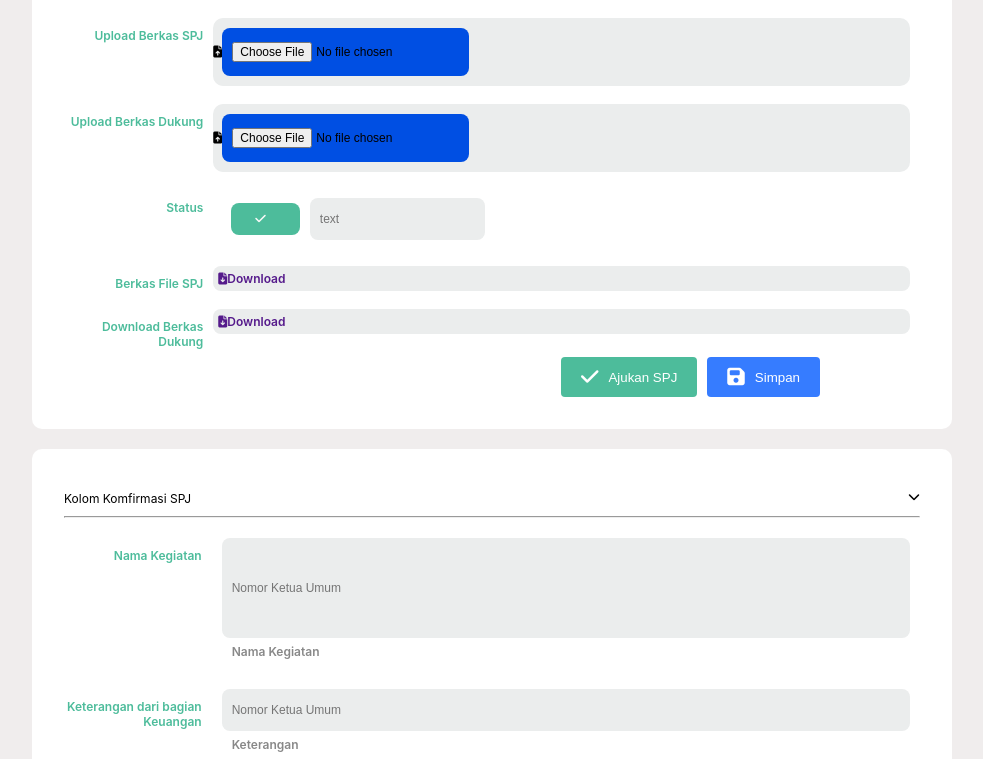
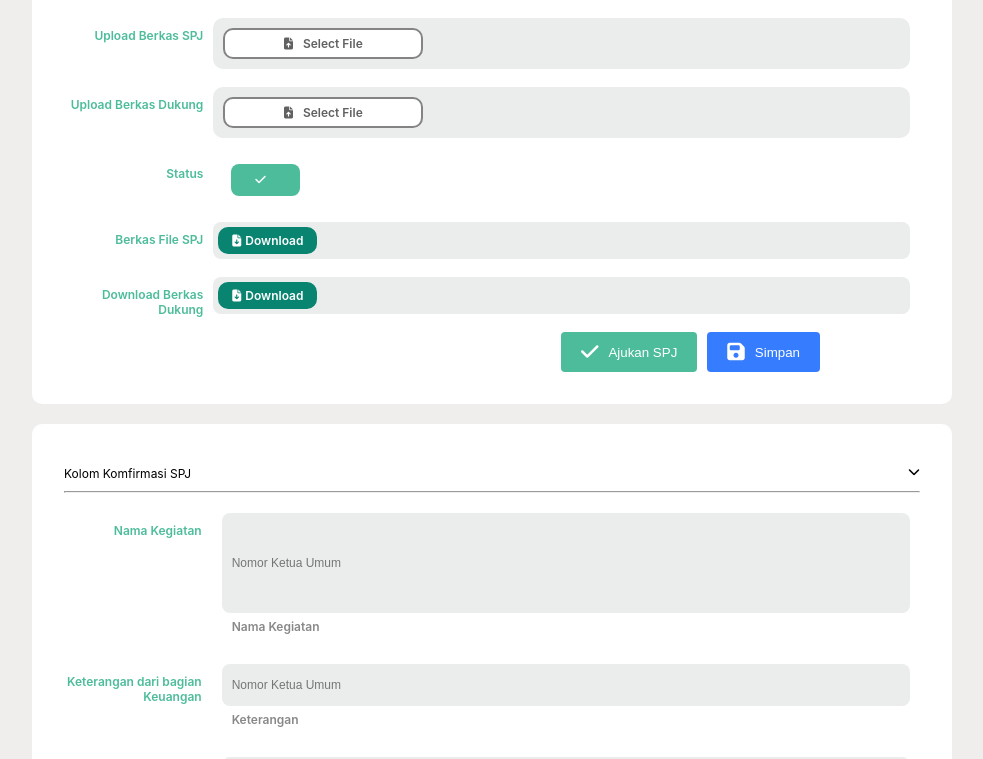
Before and after one commit to wawanharianto/Sistem-Ormawa-unram, a React (Create React App) app: page /SPJ/details/1 in a window 1280 px wide. Shown: the part 903-1662 px from the top of the page, without its empty margins (288-1271 px from the left). Built offline with nearby package versions, Linux system fonts and the light colour scheme; no server answers.

Commit message:
update button chose file css

```diff
--- a/src/component/Dashboard/Users/Arsip/Arsip.css
+++ b/src/component/Dashboard/Users/Arsip/Arsip.css
@@ -25,3 +25,7 @@
 .tabPengajuanProposal tr:nth-child(1) .head8 {
   border-radius: 0 4px 0 0;
 }
+
+.tabPengajuanProposal tr td {
+  padding: 10px 10px;
+}
--- a/src/component/Dashboard/Users/LaporanPertanggungJawaban/DLaporanPJ.jsx
+++ b/src/component/Dashboard/Users/LaporanPertanggungJawaban/DLaporanPJ.jsx
@@ -17,6 +17,8 @@ function DSuratPJ() {
   const [keterangan_akademik, setKetAkademik] = useState('');
   const [dana_disetujui, setDanaSetuju] = useState('');
   const [msg, setMsg] = useState('');
+  const [nameLPJ, setNameLPJ] = useState('');
+  const [nameRevisiLPJ, setNameRevisiLPJ] = useState('');
   const navigate = useNavigate();
   const { uuid } = useParams();
 
@@ -47,6 +49,7 @@ function DSuratPJ() {
   const loadFile = (e) => {
     const proposal = e.target.files[0];
     setFile(proposal);
+    setNameLPJ(e.target.files[0].name);
   };
 
   const updateLPJ = async (e) => {
@@ -221,7 +224,12 @@ function DSuratPJ() {
                 <p>Upload Laporan Pertanggung Jawaban</p>
                 <div className="contInput">
                   <div className="file-up">
-                    <input type="file" name="file" onChange={loadFile}></input>
+                    <label className="file-upload">
+                      <i class="fa-solid fa-file-arrow-up"></i>
+                      <input type="file" name="file" onChange={loadFile} className="upload"></input>
+                      <span>Select File</span>
+                    </label>
+                    <p className="text-upload">{nameLPJ}</p>
                   </div>
                 </div>
               </div>
@@ -240,8 +248,7 @@ function DSuratPJ() {
                 <p>Laporan Pertanggung Jawaban</p>
                 <div className="contInput">
                   <div className="file-BSPJ">
-                    <a href={url} target="_blank">
-                      {' '}
+                    <a href={url} target="_blank" className="btn_download">
                       <i class="fa-solid fa-file-arrow-down"></i>Download
                     </a>
                     <p>{namafile}</p>
@@ -286,7 +293,21 @@ function DSuratPJ() {
               <p>Revisi file SPJ</p>
               <div className="contInput">
                 <div className="file-BSPJ">
-                  <input type="file" name="file" onChange={loadFile}></input>
+                  <label className="file-upload">
+                    <i class="fa-solid fa-file-arrow-up"></i>
+                    <input
+                      type="file"
+                      name="file"
+                      onChange={(e) => {
+                        const proposal = e.target.files[0];
+                        setFile(proposal);
+                        setNameRevisiLPJ(e.target.files[0].name);
+                      }}
+                      className="upload"
+                    ></input>
+                    <span>Select File</span>
+                  </label>
+                  <p className="text-upload">{nameRevisiLPJ}</p>
                 </div>
               </div>
             </div>
--- a/src/component/Dashboard/Users/PengajuanDana/PengajuanDana_Add.jsx
+++ b/src/component/Dashboard/Users/PengajuanDana/PengajuanDana_Add.jsx
@@ -20,6 +20,7 @@ function PengajuanDana_Add() {
   const [keterangan_keuangan, setKetKeuangan] = useState('');
   const [dana_disetujui, setDanaSetuju] = useState('');
   const [msg, setMsg] = useState('');
+  const [namePropWD3, setNamePropWD3] = useState('');
   const { user } = useSelector((state) => state.auth);
   const navigate = useNavigate();
   const { uuid } = useParams();
@@ -55,6 +56,7 @@ function PengajuanDana_Add() {
   const loadFile = (e) => {
     const proposal = e.target.files[0];
     setFile(proposal);
+    setNamePropWD3(e.target.files[0].name);
   };
 
   // const handleClose = () => {
@@ -84,7 +86,7 @@ function PengajuanDana_Add() {
         setMsg(error.response.data.msg);
       }
     }
-  }
+  };
 
   const updateKetKeuangan = async (e) => {
     e.preventDefault();
@@ -98,7 +100,7 @@ function PengajuanDana_Add() {
         headers: {
           'Content-type': 'multipart/form-data',
         },
-      })
+      });
       setMsg('success update ket keuangan');
       console.log(msg);
       if (msg == 'success update ket keuangan') {
@@ -109,7 +111,7 @@ function PengajuanDana_Add() {
         setMsg(error.response.data.msg);
       }
     }
-  }
+  };
 
   // check kondition button setujui/ tolak
   if (status == 'Proposal ACC') {
@@ -215,7 +217,13 @@ function PengajuanDana_Add() {
               <div className="finput">
                 <p>Upload Proposal sudah ada ttd WDIII</p>
                 <div className="contInput">
-                  <input type="file" name="file" onChange={loadFile}></input>
+                  <div className="content">
+                    <label className="file-upload">
+                      <input type="file" name="file" onChange={loadFile} className="upload"></input>
+                      <span>Choose File</span>
+                    </label>
+                    <p className="text-upload">{namePropWD3}</p>
+                  </div>
                 </div>
               </div>
 
@@ -228,7 +236,8 @@ function PengajuanDana_Add() {
                 </div>
               </div>
 
-              {status == 'Proposal pengajuan dana' && (<div className="finput">
+              {status == 'Proposal pengajuan dana' && (
+                <div className="finput">
                   <p>Download proposal sudah ada ttd WDIII</p>
                   <div className="contInput">
                     <div className="down-approve">
@@ -239,7 +248,8 @@ function PengajuanDana_Add() {
                       <p>{namafile}</p>
                     </div>
                   </div>
-              </div>)}
+                </div>
+              )}
 
               <div className="fbtn-form">
                 <button onClick={() => setStatus('Proposal pengajuan dana')} type="submit" className="Ajukan">
@@ -277,7 +287,7 @@ function PengajuanDana_Add() {
                 <i class="fa-solid fa-check"></i>Setuju
               </button>)} */}
 
-              <button id='btn_setuju' onClick={() => setStatus('Berkegiatan')} type="submit" className="Ajukan" >
+              <button id="btn_setuju" onClick={() => setStatus('Berkegiatan')} type="submit" className="Ajukan">
                 <i class="fa-solid fa-check"></i>Setuju
               </button>
 
--- a/src/component/Dashboard/Users/PengajuanProposal/PengajuanProposal.css
+++ b/src/component/Dashboard/Users/PengajuanProposal/PengajuanProposal.css
@@ -138,6 +138,10 @@
   display: flex;
   color: rgb(181, 182, 183);
   font-size: 10px;
+}
+.finput .content {
+  display: flex;
+  align-items: center;
 }
 
 .fbtn-form {
--- a/src/component/Dashboard/Users/PengajuanProposal/PengajuanProposal.jsx
+++ b/src/component/Dashboard/Users/PengajuanProposal/PengajuanProposal.jsx
@@ -17,6 +17,7 @@ function PengajuanProposal() {
   const [Statuscount, setStatuscount] = useState(0);
   const [status, setStatus] = useState('Proposal di ajukan');
   const [msg, setMsg] = useState('');
+  const [nameProp, setNameProp] = useState('');
   const navigate = useNavigate();
   const { user } = useSelector((state) => state.auth);
 
@@ -35,6 +36,7 @@ function PengajuanProposal() {
   const loadFile = (e) => {
     const proposal = e.target.files[0];
     setFile(proposal);
+    setNameProp(e.target.files[0].name);
   };
 
   const handleClose = () => {
@@ -178,7 +180,13 @@ function PengajuanProposal() {
               <div className="finput">
                 <p>Proposal</p>
                 <div className="contInput">
-                  <input type="file" name="file" onChange={loadFile}></input>
+                  <div className="content">
+                    <label className="file-upload">
+                      <input type="file" name="file" onChange={loadFile} className="upload"></input>
+                      <span>Choose File</span>
+                    </label>
+                    <p className="text-upload">{nameProp}</p>
+                  </div>
                 </div>
               </div>
 
--- a/src/component/Dashboard/Users/SuratPertanggungJawaban/DSuratPJ.css
+++ b/src/component/Dashboard/Users/SuratPertanggungJawaban/DSuratPJ.css
@@ -112,6 +112,43 @@
   text-align: left;
   padding: 4px 0 0 10px;
 }
-.finput .upload {
-  background-color: #004fe3;
+
+.finput .file-upload .upload {
+  position: absolute;
+  visibility: hidden;
 }
+.finput .file-upload {
+  background-color: #ffffff;
+  width: 200px;
+  padding: 6px 10px;
+  margin-left: 10px;
+  border-radius: 10px;
+  display: flex;
+  text-align: center;
+  justify-content: center;
+  align-items: center;
+  gap: 10px;
+  color: rgb(98, 97, 97);
+  border: 2px solid #848484;
+}
+.finput .file-upload:hover {
+  background-color: #d0ece7;
+}
+.finput .text-upload {
+  color: #7a7a7b;
+  text-align: left;
+  margin-left: 10px;
+}
+.finput .btn_download {
+  background-color: #088470;
+  padding: 6px 14px;
+  border-radius: 10px;
+  display: flex;
+  align-items: center;
+  justify-content: center;
+  gap: 4px;
+  color: white;
+}
+.finput .btn_download:hover {
+  background-color: #0bb599;
+}
--- a/src/component/Dashboard/Users/SuratPertanggungJawaban/DSuratPJ.jsx
+++ b/src/component/Dashboard/Users/SuratPertanggungJawaban/DSuratPJ.jsx
@@ -24,6 +24,9 @@ function DSuratPJ() {
   const [msg, setMsg] = useState('');
   const [msg1, setMsg1] = useState('');
   const [msg2, setMsg2] = useState('');
+  const [nameFileSpj, setNameFileSpj] = useState('');
+  const [nameFilePdkg, setNameFilePdkg] = useState('');
+  const [nameRevisiSpj, setNameRevisiSpj] = useState('');
   const navigate = useNavigate();
   const { uuid } = useParams();
 
@@ -42,7 +45,7 @@ function DSuratPJ() {
         setKetum(response.data.nomer_ketum);
         setUrlSPJ(response.data.url_spj);
         setNamaFileSPJ(response.data.spj);
-        setNamaFileDukungSPJ(response.data.berkas_dukung)
+        setNamaFileDukungSPJ(response.data.berkas_dukung);
       } catch (error) {
         if (error.response) {
           setMsg(error.response.data.msg);
@@ -55,11 +58,13 @@ function DSuratPJ() {
   const loadFileSPJ = (e) => {
     const proposal = e.target.files[0];
     setFileSPJ(proposal);
+    setNameFileSpj(e.target.files[0].name);
   };
 
   const loadFileDukungSPJ = (e) => {
     const proposal = e.target.files[0];
     setFileBerkas(proposal);
+    setNameFilePdkg(e.target.files[0].name);
   };
 
   const updateSPJ = async (e) => {
@@ -84,7 +89,7 @@ function DSuratPJ() {
         setMsg1(error.response.data.msg);
       }
     }
-  }
+  };
 
   const updateBerkasDukung = async (e) => {
     // e.preventDefault();
@@ -107,13 +112,13 @@ function DSuratPJ() {
         setMsg2(error.response.data.msg);
       }
     }
-  }
+  };
 
   const spj = async (e) => {
     e.preventDefault();
     updateSPJ();
     updateBerkasDukung();
-  }
+  };
 
   const revisiSPJ = async (e) => {
     e.preventDefault();
@@ -136,7 +141,7 @@ function DSuratPJ() {
         setMsg(error.response.data.msg);
       }
     }
-  }
+  };
 
   const revisiBerkasDukung = async (e) => {
     e.preventDefault();
@@ -159,7 +164,7 @@ function DSuratPJ() {
         setMsg(error.response.data.msg);
       }
     }
-  }
+  };
 
   const updateKetSPJ = async (e) => {
     e.preventDefault();
@@ -173,7 +178,7 @@ function DSuratPJ() {
         headers: {
           'Content-type': 'multipart/form-data',
         },
-      })
+      });
       setMsg('success update ket keuangan');
       console.log(msg);
       if (msg == 'success update ket keuangan') {
@@ -184,13 +189,13 @@ function DSuratPJ() {
         setMsg(error.response.data.msg);
       }
     }
-  }
+  };
 
   //check status button
   const btn = document.getElementById('btn_ajukan');
   if (status == 'SPJ') {
     btn.style.visibility = 'hidden';
-  }else {
+  } else {
     // btn.style.visibility = 'visible';
   }
 
@@ -199,7 +204,7 @@ function DSuratPJ() {
   if (status == 'SPJ Diterima') {
     btnRevisi.style.visibility = 'hidden';
     btnSetuju.style.visibility = 'hidden';
-  }else {
+  } else {
     // btnRevisi.style.visibility = 'visible';
   }
 
@@ -285,9 +290,14 @@ function DSuratPJ() {
                 <p>Upload Berkas SPJ</p>
                 <div className="contInput">
                   <div className="file-up">
-                    <i class="fa-solid fa-file-arrow-up"></i>
-                    <input type="file" className="upload" onChange={loadFileSPJ}></input>
-                    {/* <p className="text">name file .pdf</p> */}
+                    <label className="file-upload">
+                      <i class="fa-solid fa-file-arrow-up"></i>
+                      <input type="file" className="upload" onChange={loadFileSPJ}></input>
+                      {/* <p className="text">name file .pdf</p> */}
+                      <span>Select File</span>
+                    </label>
+                    <p className="text-upload">{nameFileSpj}</p>
+                    <p></p>
                   </div>
                 </div>
               </div>
@@ -295,8 +305,12 @@ function DSuratPJ() {
                 <p>Upload Berkas Dukung</p>
                 <div className="contInput">
                   <div className="file-up">
-                    <i class="fa-solid fa-file-arrow-up"></i>
-                    <input type="file" className="upload" onChange={loadFileDukungSPJ}></input>
+                    <label className="file-upload">
+                      <i class="fa-solid fa-file-arrow-up"></i>
+                      <input type="file" className="upload" onChange={loadFileDukungSPJ}></input>
+                      <span>Select File</span>
+                    </label>
+                    <p className="text-upload">{nameFilePdkg}</p>
                   </div>
                 </div>
               </div>
@@ -308,7 +322,7 @@ function DSuratPJ() {
                     <button disabled className="condition-acc">
                       <i class="fa-solid fa-check"></i> {status}
                     </button>
-                    <input className="input-status" type="text" placeholder="text"></input>
+                    {/* <input className="input-status" type="text" placeholder="text"></input> */}
                   </div>
                 </div>
               </div>
@@ -316,8 +330,7 @@ function DSuratPJ() {
                 <p>Berkas File SPJ</p>
                 <div className="contInput">
                   <div className="file-BSPJ">
-                    <a href={urlSPJ} target="_blank">
-                      {' '}
+                    <a href={urlSPJ} target="_blank" className="btn_download">
                       <i class="fa-solid fa-file-arrow-down"></i>Download
                     </a>
                     <p className="text">{namafileSPJ}</p>
@@ -329,7 +342,7 @@ function DSuratPJ() {
                 <p>Download Berkas Dukung</p>
                 <div className="contInput">
                   <div className="file-BSPJ">
-                    <a href={urlDukungSPJ} target="_blank">
+                    <a href={urlDukungSPJ} target="_blank" className="btn_download">
                       {' '}
                       <i class="fa-solid fa-file-arrow-down"></i>Download
                     </a>
@@ -339,14 +352,13 @@ function DSuratPJ() {
               </div>
 
               <div className="fbtn-form">
-                <button id='btn_ajukan' onClick={() => setStatus('SPJ')} type="submit" className="Ajukan">
+                <button id="btn_ajukan" onClick={() => setStatus('SPJ')} type="submit" className="Ajukan">
                   <i class="fa-solid fa-check"></i>Ajukan SPJ
                 </button>
 
                 <button onClick={() => setStatus(status)} type="submit" className="Ajukan">
                   <i class="fa-solid fa-floppy-disk"></i>Simpan
                 </button>
-
               </div>
             </form>
           </div>
@@ -375,16 +387,30 @@ function DSuratPJ() {
               <p>Revisi file SPJ</p>
               <div className="contInput">
                 <div className="file-BSPJ">
-                  <input type="file" name="file" onChange={loadFileSPJ}></input>
+                  <label className="file-upload">
+                    <i class="fa-solid fa-file-arrow-up"></i>
+                    <input
+                      type="file"
+                      name="file"
+                      onChange={(e) => {
+                        const proposal = e.target.files[0];
+                        setFileSPJ(proposal);
+                        setNameRevisiSpj(e.target.files[0].name);
+                      }}
+                      className="upload"
+                    ></input>
+                    <span>Select File</span>
+                  </label>
+                  <p className="text-upload">{nameRevisiSpj}</p>
                 </div>
               </div>
             </div>
             <div className="btn-komfirm-lpj">
-              <button id='btn_setuju' onClick={() => setStatus('SPJ Diterima')} type="submit" className="setuju">
+              <button id="btn_setuju" onClick={() => setStatus('SPJ Diterima')} type="submit" className="setuju">
                 <i class="fa-solid fa-check"></i>Setuju
               </button>
 
-              <button id='btn_revisi' onClick={() => setStatus('SPJ Revisi')} type="submit" className="revisi">
+              <button id="btn_revisi" onClick={() => setStatus('SPJ Revisi')} type="submit" className="revisi">
                 <i class="fa-solid fa-pen"></i>Revisi
               </button>
 
```
Also changed, not shown: 1 other file (tests, documents, lock files or other folders). Lines whose indentation alone changed are shown as unchanged.
